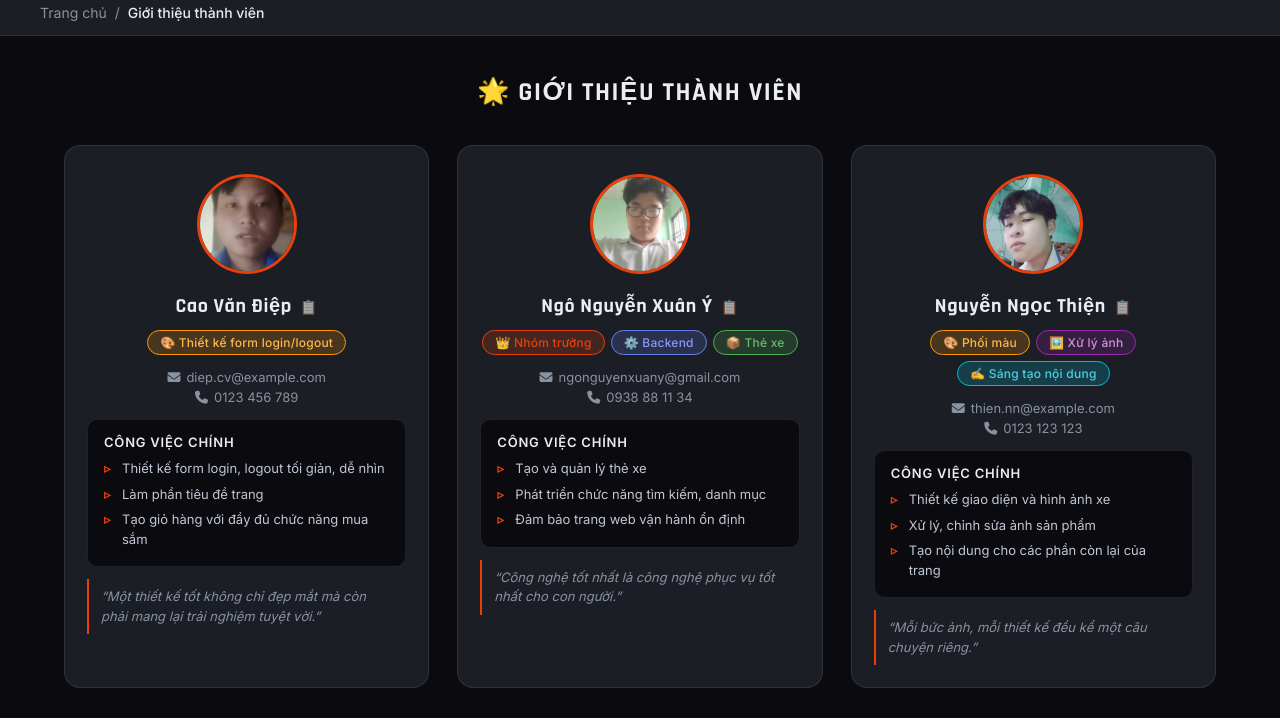
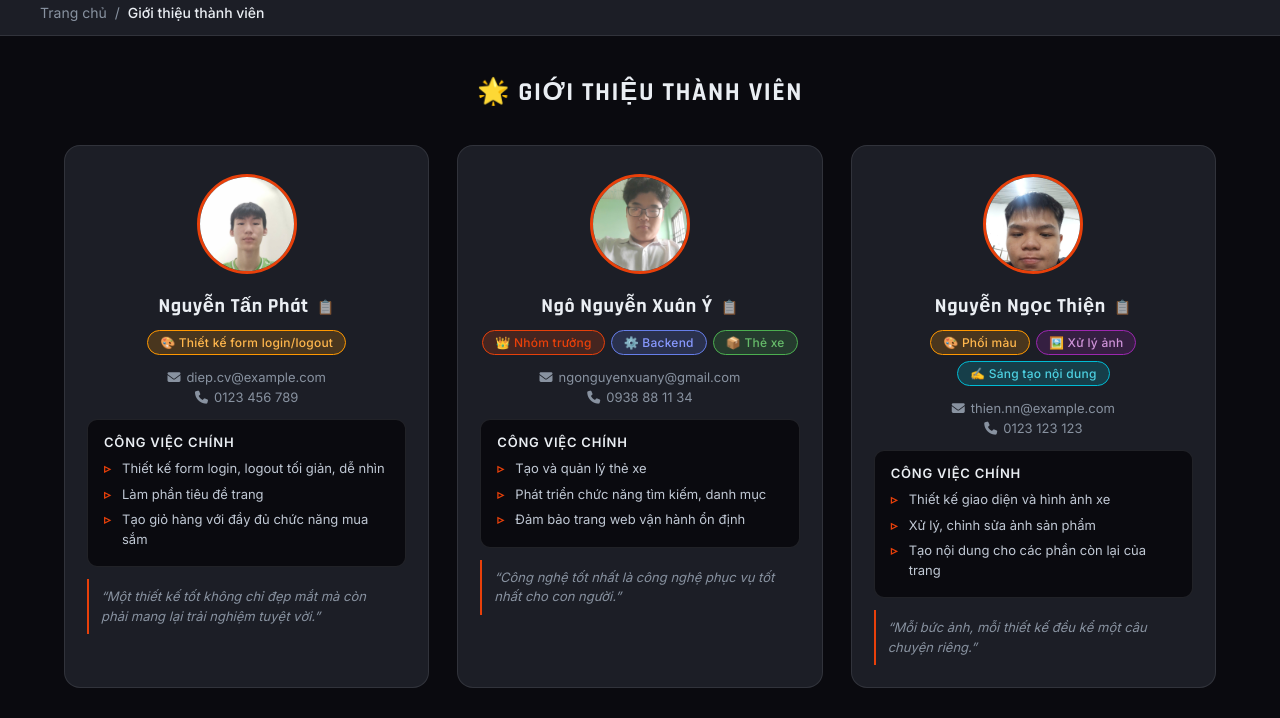
Before and after one commit to xuany2009/nhom10, a plain HTML site: page frontend/about-us.html in a window 1280 px wide. Shown: the part 82-800 px from the top of the page. Drawn offline with Linux system fonts and the light colour scheme.

Commit message:
Update about-us.html

```diff
--- a/frontend/about-us.html
+++ b/frontend/about-us.html
@@ -335,9 +335,9 @@
             <!-- Thành viên 1: Cao Văn Điệp -->
             <div class="member-card-compact" id="member-caodiep">
                 <div class="member-avatar">
-                    <img src="./ảnh/cvđ.jpg" alt="Cao Văn Điệp" onerror="this.src='./ảnh/default-avatar.jpg'">
+                    <img src="./ảnh/phat.jpg" alt="Nguyễn Tấn Phát" onerror="this.src='./ảnh/default-avatar.jpg'">
                 </div>
-                <h3 class="member-name member-name-clickable">Cao Văn Điệp</h3>
+                <h3 class="member-name member-name-clickable">Nguyễn Tấn Phát</h3>
                 <div class="member-tags">
                     <span class="tag design">🎨 Thiết kế form login/logout</span>
                 </div>
@@ -389,7 +389,7 @@
             <!-- Thành viên 3: Nguyễn Ngọc Thiện -->
             <div class="member-card-compact" id="member-ngocthien">
                 <div class="member-avatar">
-                    <img src="./ảnh/nnt2.jpg" alt="Nguyễn Ngọc Thiện" onerror="this.src='./ảnh/default-avatar.jpg'">
+                    <img src="./ảnh/z7741961117348_14720128afc2b8284099db8c6459dfa6.jpg" alt="Âu Nguyên Khang" onerror="this.src='./ảnh/default-avatar.jpg'">
                 </div>
                 <h3 class="member-name member-name-clickable">Nguyễn Ngọc Thiện</h3>
                 <div class="member-tags">
```
